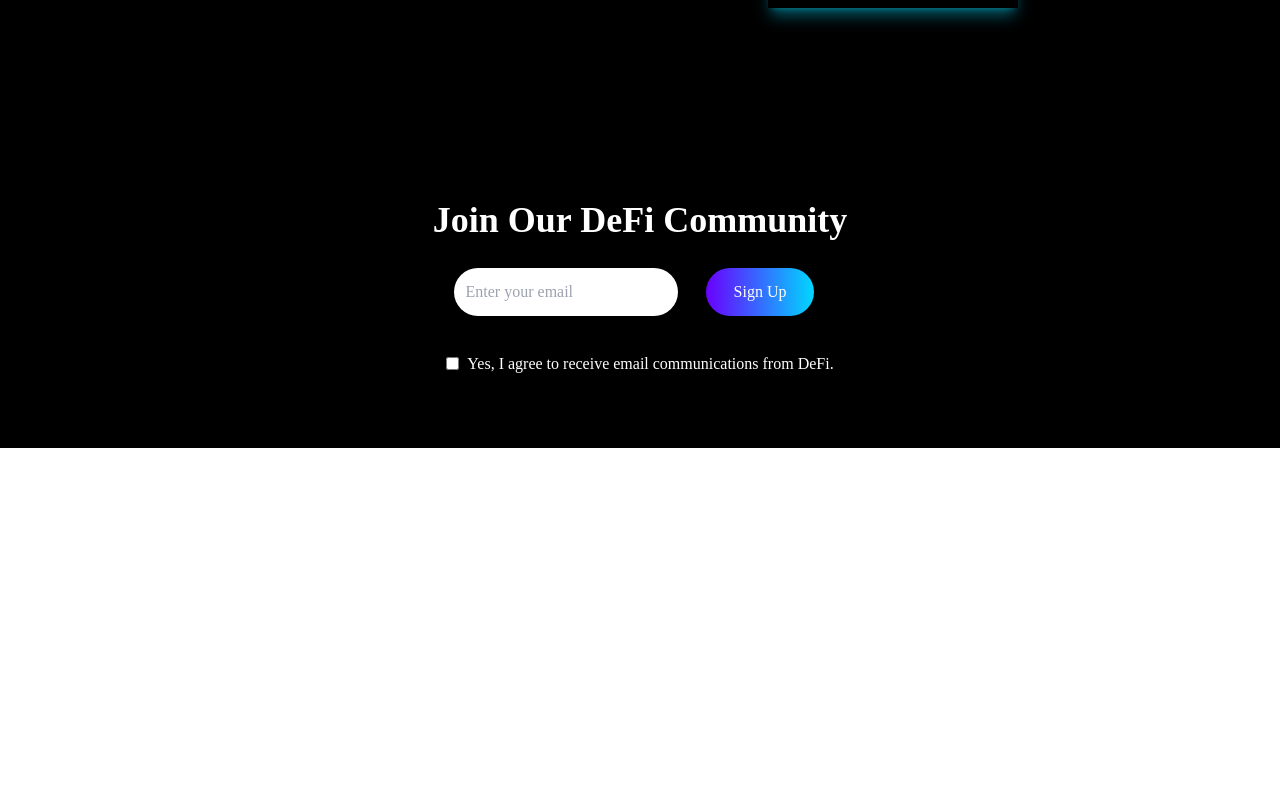
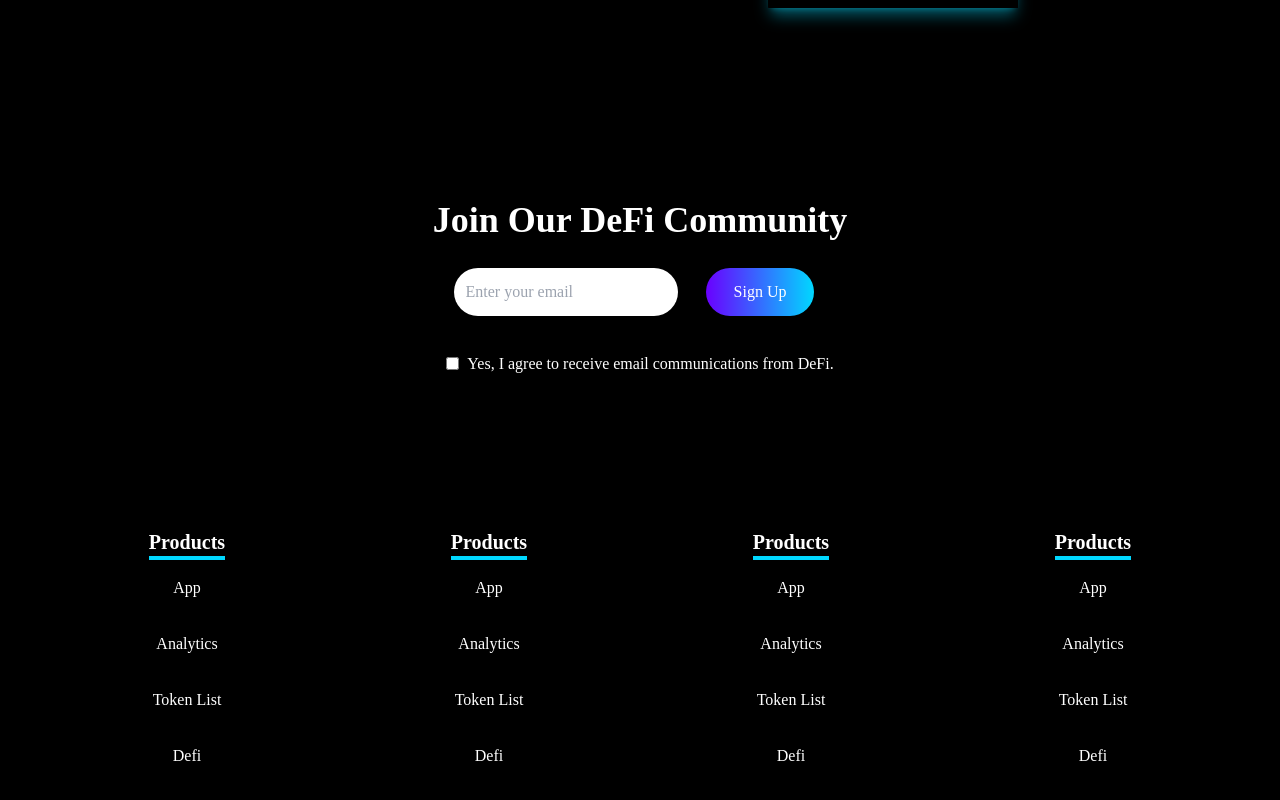
Before and after one commit to ParsaZarabi/defi-website-project, a React (Create React App) app: page / in a window 1280 px wide. Shown: the part 1783-2583 px from the top of the page. Before the commit the page ends 2231 px from the top, so only its background shows below. Built offline with nearby package versions, Linux system fonts and the light colour scheme.

Commit message:
The Footer section has been created.

```diff
--- a/src/App.js
+++ b/src/App.js
@@ -1,5 +1,6 @@
 import About from "./components/About";
 import Developers from "./components/Developers";
+import Footer from "./components/Footer";
 import Main from "./components/Main";
 import Navbar from "./components/Navbar";
 import Subscribe from "./components/Subscribe";
@@ -13,6 +14,7 @@ function App() {
       <About />
       <Developers />
       <Subscribe />
+      <Footer />
     </div>
   );
 }
--- a/src/components/Footer.jsx
+++ b/src/components/Footer.jsx
@@ -2,7 +2,47 @@ import React from 'react'
 
 const Footer = () => {
   return (
-    <div>Footer</div>
+    <div className='bg-black text-white text-center py-16'>
+        <div className='max-w-[1240px] mx-auto px-4 grid grid-cols-2 lg:grid-cols-4'>
+            <div>
+                <h3 className='font-bold text-xl border-b-4 border-[#00d8ff] inline-block mt-4'>Products</h3>
+                <ul>
+                    <li>App</li>
+                    <li>Analytics</li>
+                    <li>Token List</li>
+                    <li>Defi</li>
+                </ul>
+            </div>
+            <div>
+                <h3 className='font-bold text-xl border-b-4 border-[#00d8ff] inline-block mt-4'>Products</h3>
+                <ul>
+                    <li>App</li>
+                    <li>Analytics</li>
+                    <li>Token List</li>
+                    <li>Defi</li>
+                </ul>
+            </div>
+            <div>
+                <h3 className='font-bold text-xl border-b-4 border-[#00d8ff] inline-block mt-4'>Products</h3>
+                <ul>
+                    <li>App</li>
+                    <li>Analytics</li>
+                    <li>Token List</li>
+                    <li>Defi</li>
+                </ul>
+            </div>
+            <div>
+                <h3 className='font-bold text-xl border-b-4 border-[#00d8ff] inline-block mt-4'>Products</h3>
+                <ul>
+                    <li>App</li>
+                    <li>Analytics</li>
+                    <li>Token List</li>
+                    <li>Defi</li>
+                </ul>
+            </div>
+
+        </div>
+    </div>
   )
 }
 
--- a/src/components/Subscribe.jsx
+++ b/src/components/Subscribe.jsx
@@ -9,8 +9,8 @@ const Subscribe = () => {
             <button>Sign Up</button>
         </div>
         <div className='flex items-center justify-center py-2'>
-            <input className='mr-2' type="checkbox" />
-            <p>Yes, I agree to receive email communications from DeFi.</p>
+            <input className='mr-2  ' type="checkbox" />
+            <label>Yes, I agree to receive email communications from DeFi.</label>
         </div>
     </div>
   )
```
